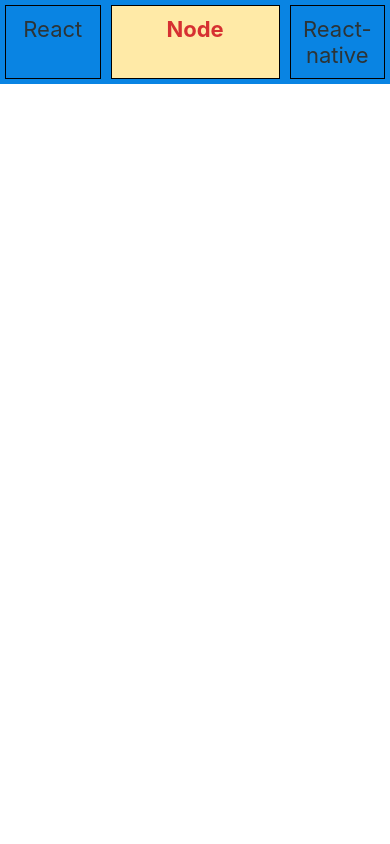
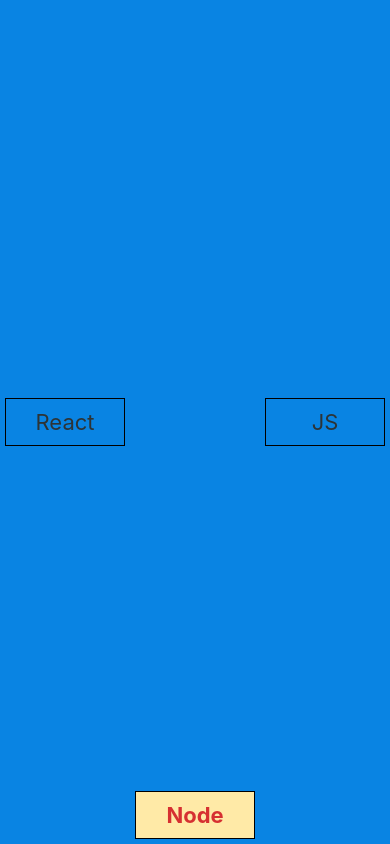
Before and after one commit to Shailendra9k/color-list-native-app, a React Native app: screen / in a window 390 px wide. Built offline with nearby package versions, Linux system fonts and the light colour scheme.

Commit message:
app updated

```diff
--- a/App.js
+++ b/App.js
@@ -8,7 +8,7 @@
         <StatusBar hidden={true} />
         <Text style={styles.defaultText}>React</Text>
         <Text style={[styles.defaultText, styles.selectedText]}>Node</Text>
-        <Text style={styles.defaultText}>React-native</Text>
+        <Text style={styles.defaultText}>JS</Text>
       </View>
     );
   }
@@ -17,7 +17,9 @@
   container: {
     backgroundColor: "#0984e3",
     flexDirection: "row",
-    justifyContent: "center"
+    justifyContent: "center",
+    flex: 1,
+    alignItems: "center"
   },
   defaultText: {
     flex: 1,
@@ -32,6 +34,6 @@
     backgroundColor: "#ffeaa7",
     color: "#d63031",
     fontWeight: "bold",
-    flex: 2
+    alignSelf: "flex-end"
   }
 });
```
